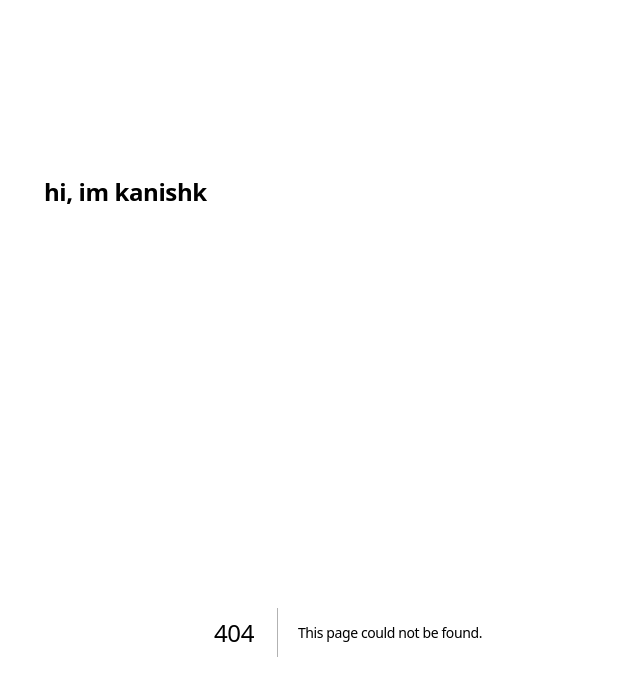
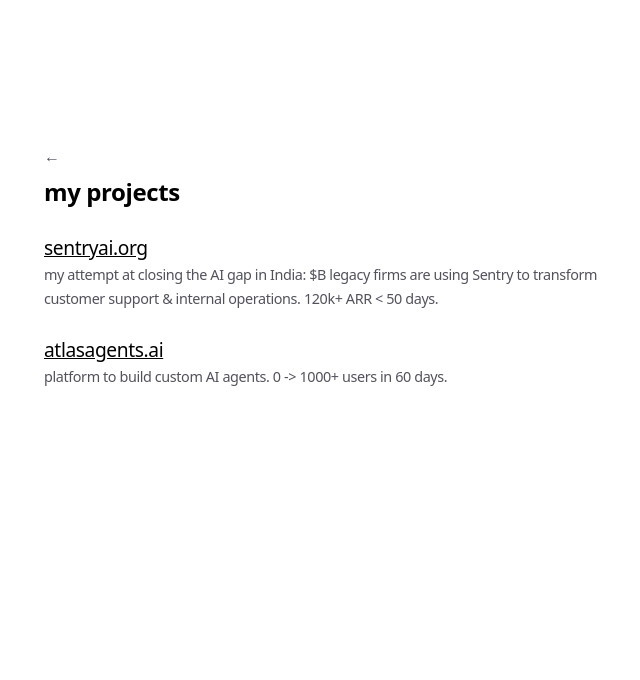
Before and after one commit to KanishkKundu05/resumesite, a Next.js app: page /projects in a window 1280 px wide. Before the commit this address had no page. Shown: the top 680 px of the page, without its empty margins (292-932 px from the left). Built offline with nearby package versions, Linux system fonts and the light colour scheme.

Commit message:
sentryai baby & alignment updates

```diff
--- a/app/layout.tsx
+++ b/app/layout.tsx
@@ -59,12 +59,7 @@ export default function RootLayout({
       >
         <div className="flex min-h-screen w-full flex-col font-[family-name:var(--font-inter-tight)]">
           <div className="relative mx-auto w-full max-w-screen-sm flex-1 px-4 pb-16 pt-36 md:pt-44">
-            <div className="space-y-6">
-              <header>
-                <strong className="block text-2xl font-semibold">hi, im kanishk</strong>
-              </header>
-              {children}
-            </div>
+            {children}
           </div>
         </div>
       </body>
--- a/app/olympiads/page.tsx
+++ b/app/olympiads/page.tsx
@@ -1,4 +1,6 @@
 'use client'
+
+import Link from 'next/link'
 
 const ACHIEVEMENTS = [
   {
@@ -21,10 +23,18 @@ const ACHIEVEMENTS = [
 
 export default function OlympiadsPage() {
   return (
-    <main className="space-y-24">
+    <main className="space-y-6">
+      <div className="relative">
+        <Link href="/" className="absolute -top-8 left-0 text-zinc-600 hover:text-black">
+          ←
+        </Link>
+        <header className="mb-6">
+          <strong className="block text-2xl font-semibold">olympiads</strong>
+        </header>
+      </div>
       <section>
         <div className="flex-1">
-          <div className="space-y-3 text-[1.2rem] leading-relaxed text-zinc-600">
+          <div className="space-y-6 text-[1.2rem] leading-relaxed text-zinc-600">
             <p>
               my love for problem solving started{' '}
               <span className="italic">here</span>.
--- a/app/page.tsx
+++ b/app/page.tsx
@@ -4,6 +4,9 @@ import Link from 'next/link'
 export default function Personal() {
   return (
     <main className="space-y-24">
+      <header className="mb-6">
+        <strong className="block text-2xl font-semibold">hi, im kanishk</strong>
+      </header>
       <section>
         <div className="flex-1 space-y-6 text-[1.2rem] leading-relaxed text-zinc-600">
           <p>i love tackling hard problems & currently study math @ nyu courant.</p>
@@ -21,14 +24,7 @@ export default function Personal() {
             </Link>{' '}
             at the intersection of applied math & ai.
           </p>
-          <p>currently enjoy building <a
-              href="https://atlasagents.ai"
-              target="_blank"
-              rel="noopener noreferrer"
-              className="underline"
-            >
-              automation systems
-            </a> & ai agents.</p>
+          <p>currently enjoy{' '}<Link href = "/projects" className="underline">building</Link> AI agents & enterprise automations</p>
           <p>
             reach out to me on{' '}
             <a
--- /dev/null
+++ b/app/projects/page.tsx
@@ -0,0 +1,72 @@
+'use client'
+
+import type { ReactNode } from 'react'
+import Link from 'next/link'
+
+type Collaborator = {
+  prefix?: string
+  label: string
+  href?: string
+  suffix?: string
+}
+
+type ResearchProject = {
+  title: string
+  collaborator?: Collaborator
+  description: ReactNode
+  link?: string
+}
+
+const RESEARCH_PROJECTS: ResearchProject[] = [
+  {
+    title: 'sentryai.org',
+    link: 'https://sentryai.org',
+    description:
+      <>
+      my attempt at closing the AI gap in India: $B legacy firms are using Sentry to transform customer support & internal operations. 120k+ ARR {'<'} 50 days.
+      </>
+    ,
+  },
+  {
+    title: 'atlasagents.ai',
+    link: 'https://atlasagents.ai',
+    description: (
+      <>
+        platform to build custom AI agents. 0 {'->'} 1000+ users in 60 days.
+      </>
+    ),
+  },
+]
+
+export default function ResearchPage() {
+  return (
+    <main className="space-y-6">
+      <div className="relative">
+        <Link href="/" className="absolute -top-8 left-0 text-zinc-600 hover:text-black">
+          ←
+        </Link>
+        <header className="mb-6">
+          <strong className="block text-2xl font-semibold">my projects</strong>
+        </header>
+      </div>
+      <section>
+        <div className="flex-1">
+          <div className="space-y-3 text-[1.2rem] leading-relaxed text-zinc-600">
+            <div className="space-y-6">
+              {RESEARCH_PROJECTS.map((project) => (
+                <div key={project.title} className="space-y-1">
+                  <a href={project.link} target="_blank" rel="noopener noreferrer" className="text-black underline">
+                    {project.title}
+                  </a>
+                  <div className="text-[0.9rem] leading-relaxed">
+                    {project.description}
+                  </div>
+                </div>
+              ))}
+            </div>
+          </div>
+        </div>
+      </section>
+    </main>
+  )
+}
--- a/app/research/page.tsx
+++ b/app/research/page.tsx
@@ -65,7 +65,15 @@ const RESEARCH_PROJECTS: ResearchProject[] = [
 
 export default function ResearchPage() {
   return (
-    <main className="space-y-24">
+    <main className="space-y-6">
+      <div className="relative">
+        <Link href="/" className="absolute -top-8 left-0 text-zinc-600 hover:text-black">
+          ←
+        </Link>
+        <header className="mb-6">
+          <strong className="block text-2xl font-semibold">research</strong>
+        </header>
+      </div>
       <section>
         <div className="flex-1">
           <div className="space-y-3 text-[1.2rem] leading-relaxed text-zinc-600">
```
